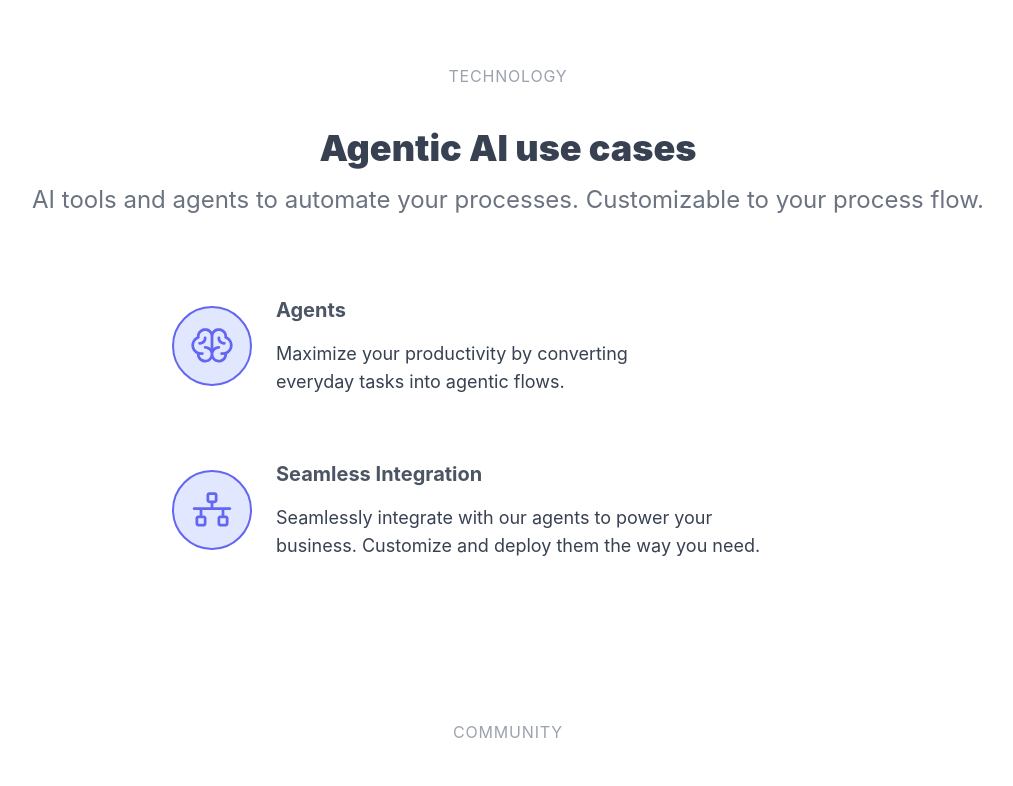
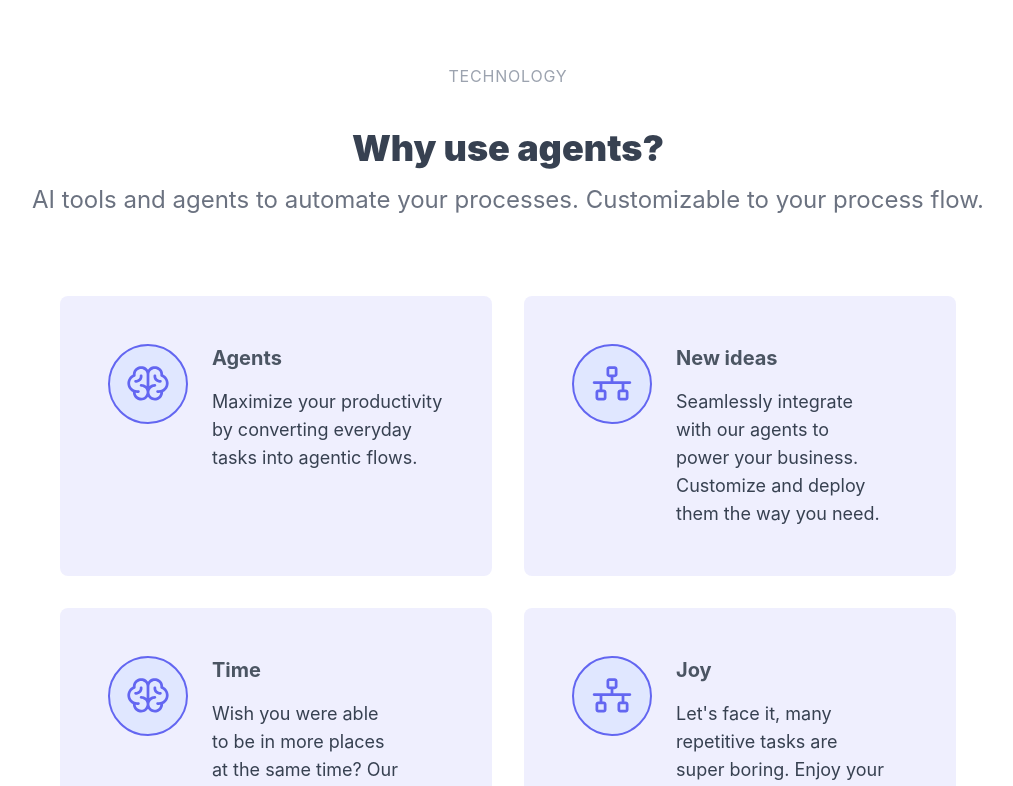
Before and after one commit to nipunhsud/agent-dashboard, a React (Create React App) app: page / in a window 1280 px wide. Shown: the part 1520-2306 px from the top of the page, without its empty margins (132-1145 px from the left). Built offline with nearby package versions, Linux system fonts and the light colour scheme; no server answers.

Commit message:
extracting data to helpers, adding grids in the component

```diff
--- a/src/components/Technology/Technology.js
+++ b/src/components/Technology/Technology.js
@@ -1,30 +1,28 @@
-import react from "react";
+import React from "react";
 import UseCase from "./UseCase";
+import useCasesData from "../../helpers/useCasesData";
 
 const Technology = () => {
   return (
     <section className="flex items-center flex-col mt-40 container mx-auto text-center mb-40">
       <p className="uppercase text-gray-400 tracking-wider">Technology</p>
       <h4 className="font-black mt-6 xl:mt-10 mb-2.5 xl:mb-4 text-2xl xl:text-4xl text-gray-700 mx-2.5 text-center text-balance">
-          Agentic AI use cases
+        Why use agents?
       </h4>
       <p className="text-gray-500 text-xl xl:text-2xl">
         AI tools and agents to automate your processes. Customizable to your
         process flow.
       </p>
-        <div className="flex flex-col gap-16 max-w-2xl mt-20 mx-6">
+      <div className="grid grid-cols-1 xl:grid-cols-2 gap-8 max-w-4xl mt-20 mx-6">
+        {useCasesData.map((useCase, index) => (
           <UseCase
-            imageSrc="/images/mind.svg"
-            altText="Mind Icon"
-            title="Agents"
-            description="Maximize your productivity by converting everyday tasks into agentic flows."
+            key={index}
+            imageSrc={useCase.imageSrc}
+            altText={useCase.altText}
+            title={useCase.title}
+            description={useCase.description}
           />
-          <UseCase
-            imageSrc="/images/Integration.svg"
-            altText="Integration Icon"
-            title="Seamless Integration"
-            description="Seamlessly integrate with our agents to power your business. Customize and deploy them the way you need."
-          />
+        ))}
       </div>
     </section>
   );
--- a/src/components/Technology/UseCase.js
+++ b/src/components/Technology/UseCase.js
@@ -2,12 +2,12 @@ import React from "react";
 
 const UseCase = ({ imageSrc, altText, title, description }) => {
   return (
-    <div className="flex gap-6 items-center flex-col xl:flex-row text-center xl:text-left">
+    <div className="flex gap-6 items-center xl:items-start flex-col xl:flex-row text-center xl:text-left rounded-lg bg-blue-opacity p-12">
       <span className="flex-center p-4 bg-[#e0e7ff] rounded-full min-w-20 min-h-20 border-2 border-[#6366f1]">
         <img src={imageSrc} alt={altText} />
       </span>
       <div className="flex flex-col justify-between">
-        <h6 className="font-bold text-gray-600 text-xl">{title}</h6>
+        <h6 className="font-bold text-gray-600 text-xl w-full">{title}</h6>
         <p className="text-gray-700 text-lg mt-4 text-balance">{description}</p>
       </div>
     </div>
--- /dev/null
+++ b/src/helpers/useCasesData.js
@@ -0,0 +1,32 @@
+const useCasesData = [
+    {
+      imageSrc: "/images/mind.svg",
+      altText: "Mind Icon",
+      title: "Agents",
+      description:
+        "Maximize your productivity by converting everyday tasks into agentic flows.",
+    },
+    {
+      imageSrc: "/images/Integration.svg",
+      altText: "Integration Icon",
+      title: "New ideas",
+      description:
+        "Seamlessly integrate with our agents to power your business. Customize and deploy them the way you need.",
+    },
+    {
+      imageSrc: "/images/mind.svg",
+      altText: "Mind Icon",
+      title: "Time",
+      description:
+        "Wish you were able to be in more places at the same time? Our bots got you covered.",
+    },
+    {
+      imageSrc: "/images/Integration.svg",
+      altText: "Integration Icon",
+      title: "Joy",
+      description:
+        "Let's face it, many repetitive tasks are super boring. Enjoy your life more by delegating everything to us.",
+    },
+  ];
+
+  export default useCasesData;
```
Lines whose indentation alone changed are shown as unchanged.
